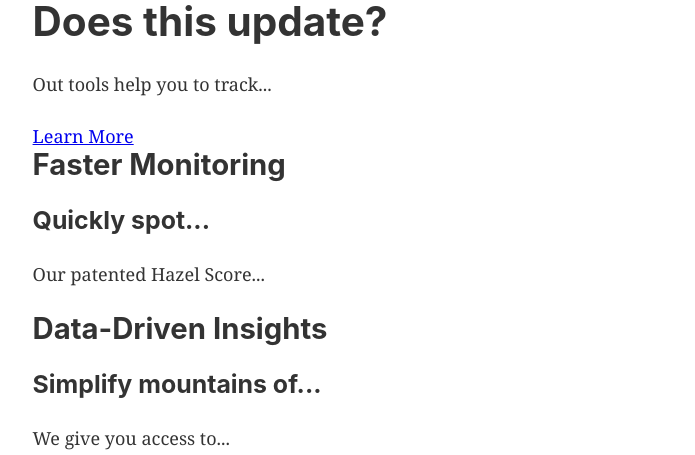
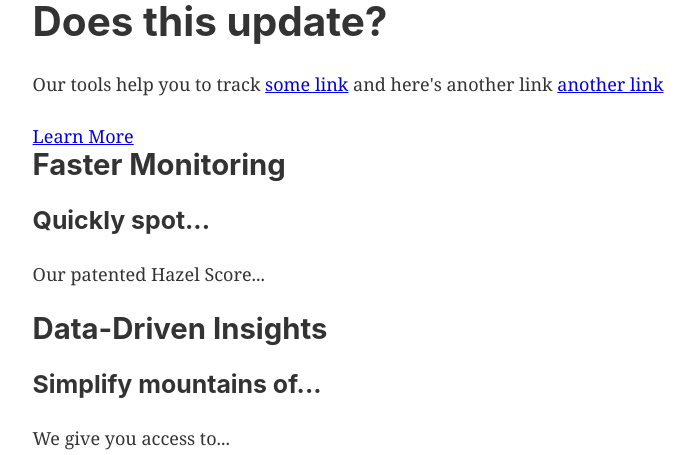
Before and after one commit to fobabett/content-blocks-poc, a Gatsby site: page / in a window 1280 px wide. Shown: the top 455 px of the page, without its empty margins (147-842 px from the left). Built offline with nearby package versions, Linux system fonts and the light colour scheme; Gatsby itself is replaced by a stand-in of ours.

Commit message:
implements markdown link parser

```diff
--- a/src/pages/index.js
+++ b/src/pages/index.js
@@ -4,6 +4,10 @@ import { Link, graphql } from "gatsby"
 import Layout from "../components/layout"
 import Image from "../components/image"
 import SEO from "../components/seo"
+
+const linkify = (string) => {
+  return { __html: string.replace(/\[(.+?)\]\((https?:\/\/[a-zA-Z0-9/.(]+?)\)/g, '<a href="$2">$1<a/>')}
+}
 
 const IndexPage = ({ data }) => {
   console.log(data)
@@ -14,7 +18,7 @@ const IndexPage = ({ data }) => {
     <Layout>
       <SEO title="Home" />
       <h1>{content.Header_Title}</h1>
-      <p>{content.Header_Description}</p>
+      <p dangerouslySetInnerHTML={linkify(content.Header_Description)}></p>
       <Link to={content.Header_Button_Link}>{content.Header_Button_Text}</Link>
 
 
@@ -27,7 +31,7 @@ const IndexPage = ({ data }) => {
       <p>{content.Section_2_Text}</p>
       <Link to={content.Section_2_Button_Text}>{content.Section_2_Button_Text}</Link>
       {logos.map(logo => <>
-        <img src={logo.image}/>
+        <img src={logo.image} />
         <p>{logo.title}</p>
       </>)}
 
--- a/src/pages/index.md
+++ b/src/pages/index.md
@@ -1,6 +1,6 @@
 ---
 Header_Title: "Does this update?"
-Header_Description: "Out tools help you to track..."
+Header_Description: "Our tools help you to track [some link](https://amazon.com) and here's another link [another link](https://somelink.com)"
 Header_Button_Text: "Learn More"
 Header_Button_Link: "#"
 Section_1_Header: "Faster Monitoring"
```
